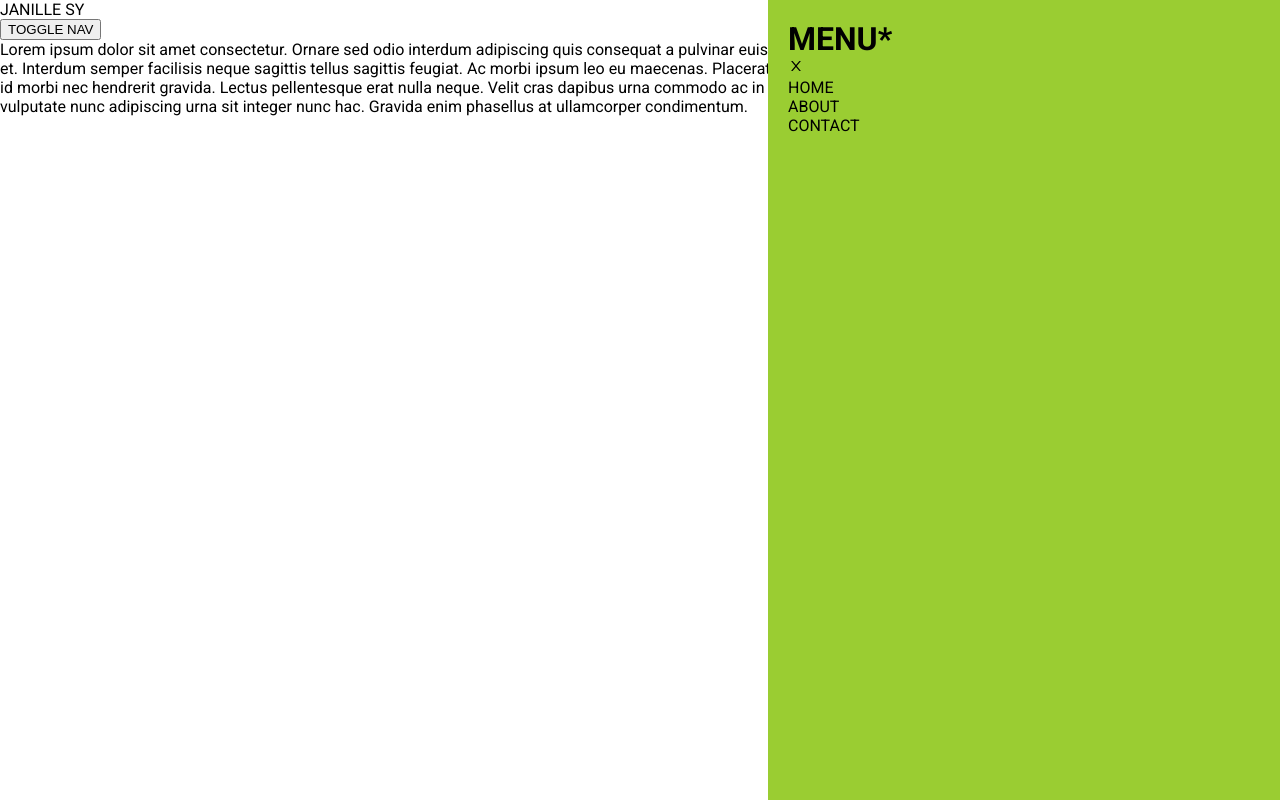
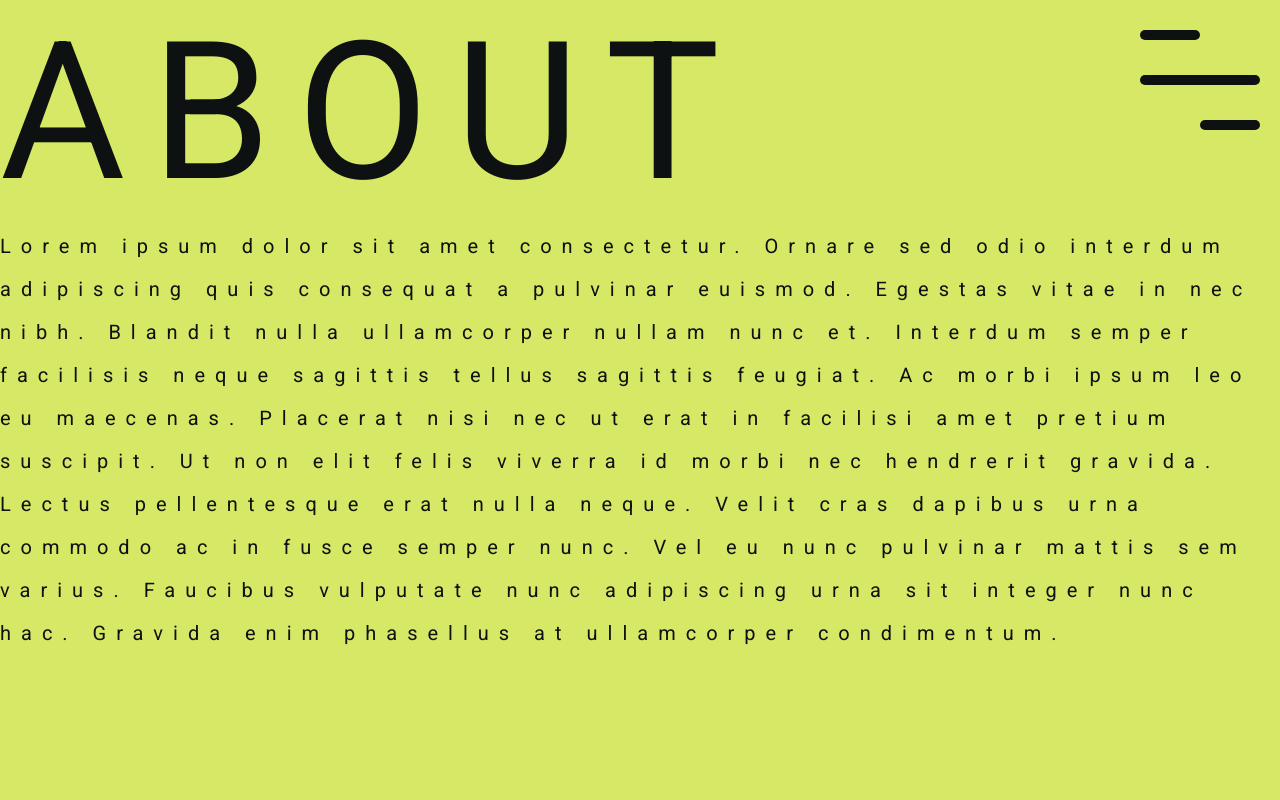
Before and after one commit to jebrong/personal-website, a React (Vite) app: page /about in a window 1280 px wide. Built offline with nearby package versions, Linux system fonts and the light colour scheme.

Commit message:
nav style

```diff
--- a/src/components/Nav.jsx
+++ b/src/components/Nav.jsx
@@ -27,6 +27,7 @@ export default function Nav() {
       x: "100%",
       transition: {
         duration: 1.8,
+        delay: 0.5,
         ease: "easeOut",
         type: "spring",
         damping: 20,
@@ -41,6 +42,15 @@ export default function Nav() {
 
       transition: {
         duration: 0.3,
+        ease: "easeOut",
+        type: "spring",
+        damping: 10,
+      },
+    },
+    exit: {
+      y: "100%",
+      transition: {
+        duration: 0.5,
         ease: "easeOut",
         type: "spring",
         damping: 10,
@@ -61,7 +71,7 @@ export default function Nav() {
             className="nav-open"
           >
             <div>
-              <m.div style={{ overflow: "hidden" }}>
+              <m.div style={{ overflow: "hidden" }} className="">
                 <m.h1 style={{ margin: 0, padding: 0 }} variants={navChildren}>
                   MENU*
                 </m.h1>
--- /dev/null
+++ b/src/components/NavButton.jsx
@@ -0,0 +1,23 @@
+import { useSelector, useDispatch } from "react-redux";
+import { AnimatePresence } from "framer-motion";
+
+import { toggleNav } from "../features/utils/utilsSlice";
+
+export default function NavButton() {
+  const dispatch = useDispatch();
+  const { openNav } = useSelector((store) => store.utils);
+  return (
+    <div
+      className={openNav ? "menu open" : "menu"}
+      onClick={(e) => {
+        dispatch(toggleNav());
+      }}
+    >
+      <div>
+        <span className="line-1"></span>
+        <span className="line-2"></span>
+        <span className="line-3"></span>
+      </div>
+    </div>
+  );
+}
--- a/src/features/utils/utilsSlice.jsx
+++ b/src/features/utils/utilsSlice.jsx
@@ -1,7 +1,7 @@
 import { createSlice } from "@reduxjs/toolkit";
 
 const initialState = {
-  openNav: true,
+  openNav: false,
 };
 const utilsSlice = createSlice({
   name: "utils",
@@ -15,5 +15,4 @@ const utilsSlice = createSlice({
 });
 
 export const utilsReducer = utilsSlice.reducer;
-
 export const { toggleNav } = utilsSlice.actions;
--- a/src/pages/About/About.jsx
+++ b/src/pages/About/About.jsx
@@ -1,29 +1,28 @@
 import Nav from "../../components/Nav";
+
+import NavButton from "../../components/NavButton";
+import { motion as m, AnimatePresence } from "framer-motion";
+import { pageAnimationLeft } from "../../animations/animations";
 import { useSelector, useDispatch } from "react-redux";
-import { AnimatePresence } from "framer-motion";
-
 import { toggleNav } from "../../features/utils/utilsSlice";
 
 export default function About() {
   const dispatch = useDispatch();
   const { openNav } = useSelector((store) => store.utils);
+
   return (
-    <div className="page-container">
+    <m.div
+      variants={pageAnimationLeft}
+      initial="hidden"
+      animate="show"
+      exit="exit"
+      className="page-container"
+    >
       <Nav></Nav>
-
+      <NavButton></NavButton>
       <div className="title-container">
-        <div className="maintext">JANILLE SY</div>
+        <div className="maintext">ABOUT</div>
       </div>
-
-      <button
-        onClick={(e) => {
-          dispatch(toggleNav());
-        }}
-        className="nav-btn"
-      >
-        TOGGLE NAV
-      </button>
-
       <div className="body-text">
         <div className="text">
           Lorem ipsum dolor sit amet consectetur. Ornare sed odio interdum
@@ -38,6 +37,6 @@ export default function About() {
           enim phasellus at ullamcorper condimentum.
         </div>
       </div>
-    </div>
+    </m.div>
   );
 }
--- a/src/pages/Contact/Contact.jsx
+++ b/src/pages/Contact/Contact.jsx
@@ -41,7 +41,6 @@ export default function Contact() {
       exit="exit"
     >
       <div>
-        <div>
         <div className="title-container">
           <div className="maintext">CONTACT</div>
         </div>
@@ -62,7 +61,6 @@ export default function Contact() {
           />
         </form>
       </div>
-      </div>
     </m.div>
   );
 }
--- a/src/styles/index.css
+++ b/src/styles/index.css
@@ -1,5 +1,25 @@
 @import url("https://fonts.googleapis.com/css2?family=Roboto:wght@400;700&display=swap");
 @import "./nav.css";
+
+input:-webkit-autofill,
+input:-webkit-autofill:hover,
+input:-webkit-autofill:active {
+  -webkit-box-shadow: 0 0 0 30px var(--secondary) inset !important;
+  -webkit-text-fill-color: var(--primary) !important;
+}
+input:-webkit-autofill:focus {
+  -webkit-box-shadow: 0 0 0 30px var(--primary) inset !important;
+  -webkit-text-fill-color: var(--secondary) !important;
+}
+
+:root {
+  /* color-scheme: dark; */
+  --lime: #d6e865;
+  --dark: #0e1111;
+  --accent-1: #e32017;
+  --accent-2: #ffe97f;
+  --accent-1-transparent: #e32117a7;
+}
 
 * {
   box-sizing: border-box;
@@ -13,9 +33,30 @@ body {
   height: 100vh;
   overflow: hidden;
   margin: 0;
+  color: var(--dark);
+  background-color: var(--lime);
 }
 
 .page-container {
   position: absolute;
   left: 0;
 }
+
+.maintext {
+  font-family: "Roboto";
+  font-style: normal;
+  font-weight: 400;
+  font-size: 192px;
+  line-height: 225px;
+  letter-spacing: 0.135em;
+}
+
+.text {
+  font-family: "Roboto";
+  font-style: normal;
+  font-weight: 400;
+  font-size: 20px;
+  line-height: 215%;
+
+  letter-spacing: 0.5em;
+}
--- a/src/styles/nav.css
+++ b/src/styles/nav.css
@@ -2,7 +2,7 @@
   position: absolute;
   right: 0;
   height: 100vh;
-  width: 40vw;
+  width: 100vw;
 }
 
 .nav-open {
@@ -11,3 +11,52 @@
   height: 100%;
   width: 100%;
 }
+
+.menu {
+  position: absolute;
+  right: 0;
+  margin: 20px;
+  z-index: 5;
+}
+
+.menu div {
+  width: 120px;
+  height: 120px;
+  position: relative;
+}
+.menu span {
+  background-color: #0e1111;
+  width: 100%;
+  height: 10px;
+  border-radius: 5px;
+  display: block;
+  position: absolute;
+  top: 50%;
+  left: 50%;
+  transform: translate(-50%, -50%);
+  transition: transform 0.5s, width 0.5s;
+}
+
+.menu .line-1 {
+  width: 50%;
+  transform: translate(-100%, -50px);
+  transform-origin: 0 0;
+}
+
+.menu .line-3 {
+  width: 50%;
+  left: auto;
+  right: 0;
+  transform: translate(0, 40px);
+  transform-origin: 100% 0;
+}
+
+.menu.open .line-1 {
+  transform: translate(0, 0) rotate(-45deg);
+}
+.menu.open .line-3 {
+  transform: translate(-100%, 0) rotate(-45deg);
+}
+.menu.open .line-2 {
+  transform: translate(-50%, -50%) rotate(45deg);
+}
```
Also changed, not shown: src/styles/styles.css (added). Lines whose indentation alone changed are shown as unchanged.
